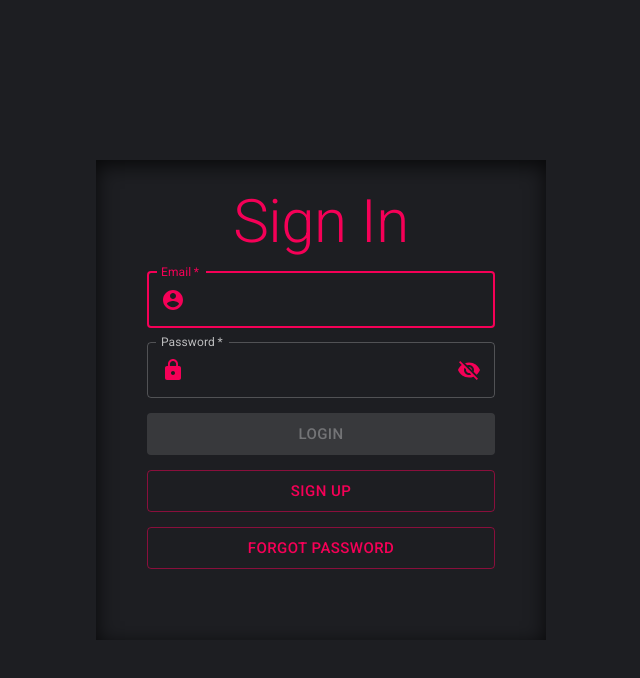
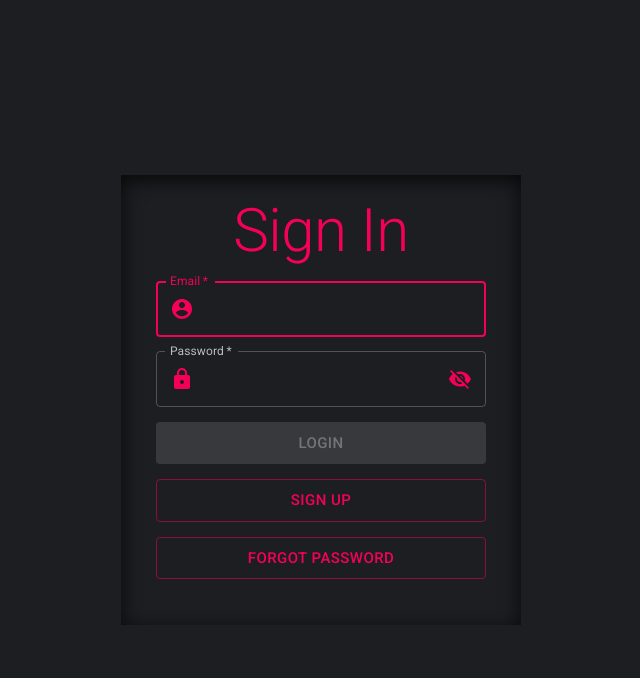
Before and after one commit to nullaf/SignUp-LogIn-App, a React (Create React App) app: page / in a window 1280 px wide. Shown: the top 678 px of the page, without its empty margins (319-959 px from the left). Built offline with nearby package versions, Linux system fonts and the light colour scheme.

Commit message:
bit more styling

```diff
--- a/src/App.scss
+++ b/src/App.scss
@@ -36,10 +36,11 @@ body {
   margin: auto;
   width: 50vw;
   height: 60vh;
-  min-width: 400px;
-  max-width: 450px;
+  min-width: 300px;
+  max-width: 400px;
   min-height: 420px;
-  padding: 2vw 4vw 4vw 4vw;
+  max-height: 450px;
+  padding: 20px 35px 35px 35px;
   position: absolute;
   background: #1d1e22;
 
@@ -52,10 +53,11 @@ body {
   margin: auto;
   width: 50vw;
   height: 60vh;
-  min-width: 400px;
-  max-width: 450px;
+  min-width: 300px;
+  max-width: 400px;
   min-height: 420px;
-  padding: 2vw 4vw 4vw 4vw;
+  max-height: 450px;
+  padding: 20px 35px 35px 35px;
   position: absolute;
   background: #1d1e22;
 
```
